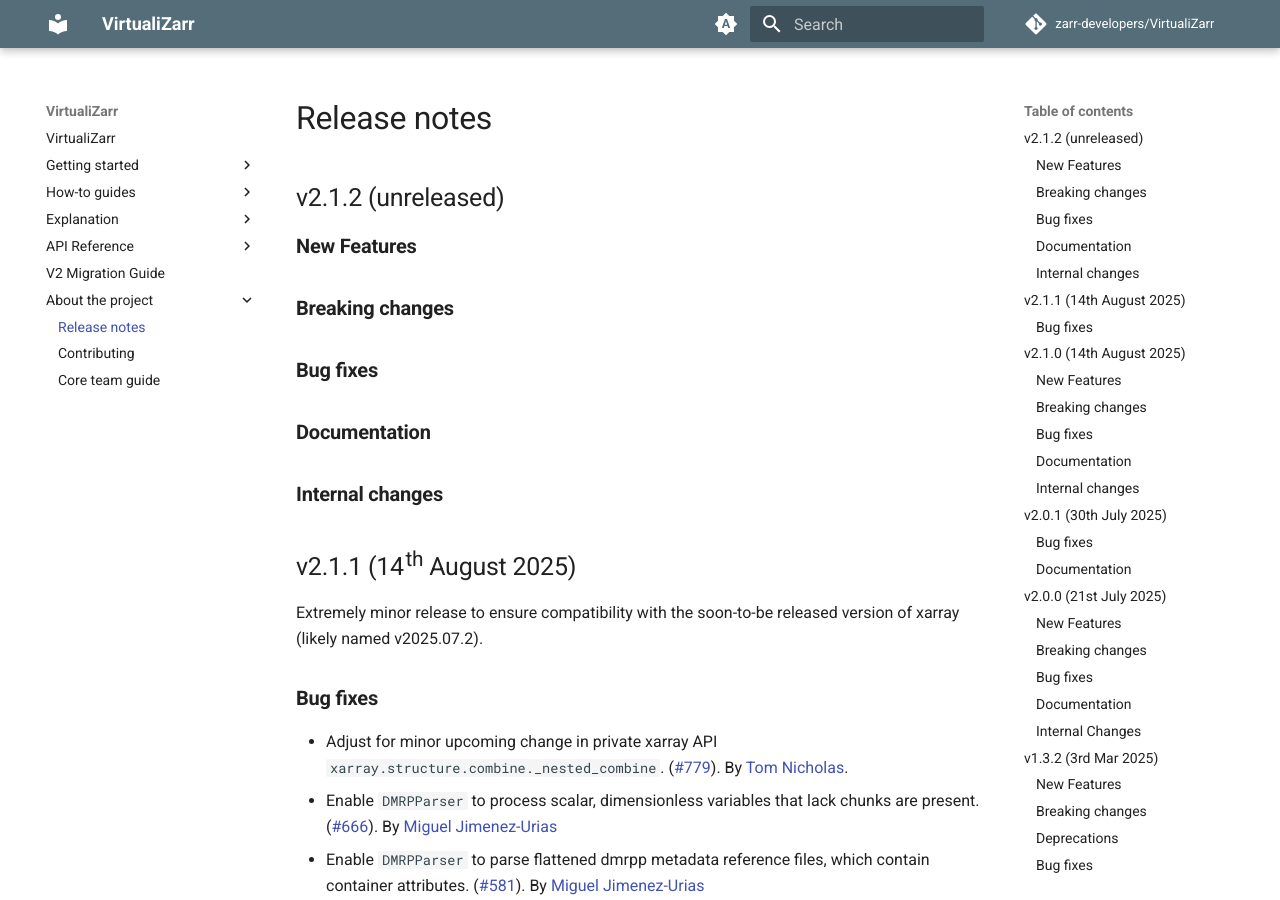
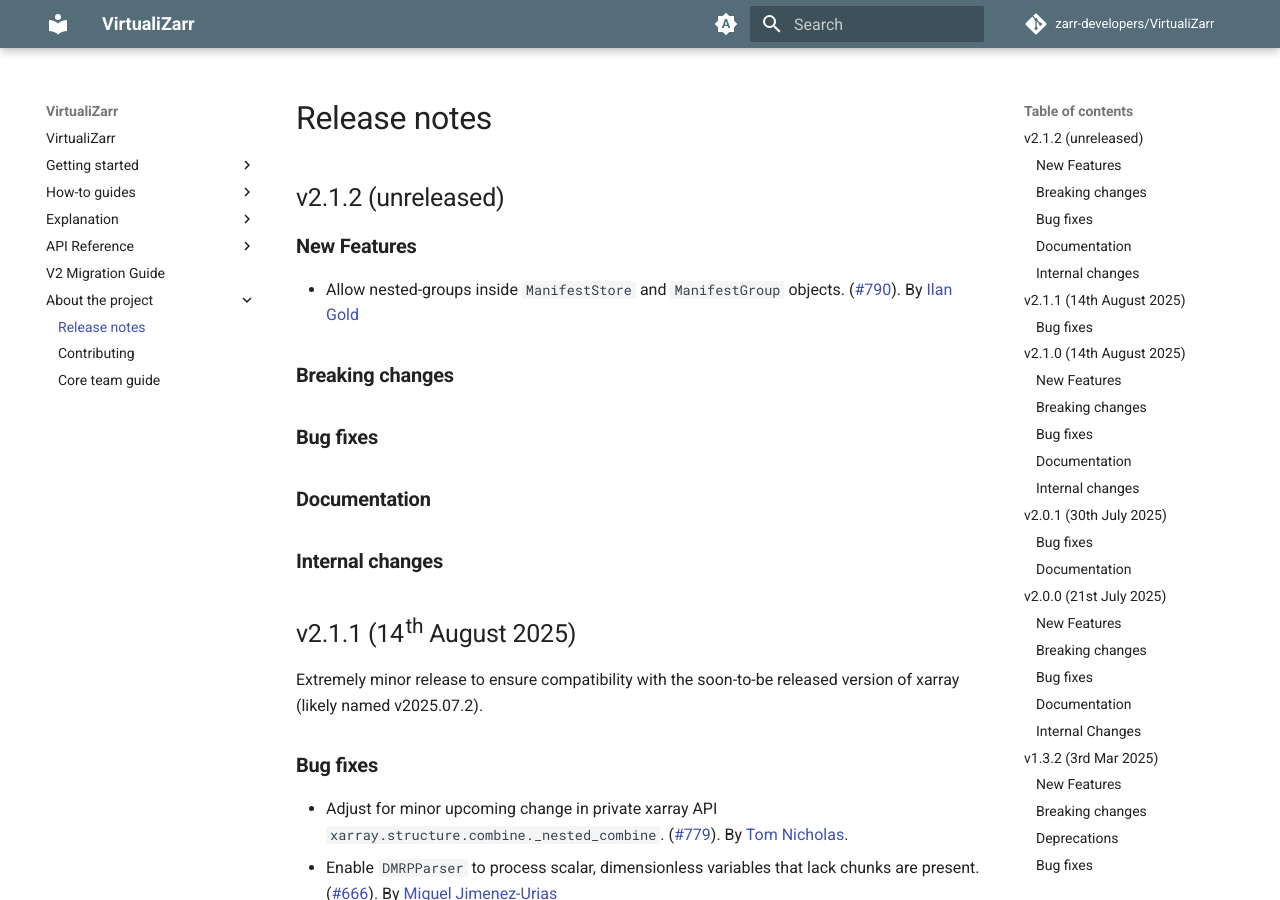
Before and after one commit to zarr-developers/VirtualiZarr, an MkDocs documentation site: the page built from docs/releases.md, in a window 1280 px wide and 900 px high. Built offline with MkDocs 1.6.1 and Material for MkDocs 9.7.7, drawn with Linux system fonts in a browser that asks for light colours; comment, search, counter and statistics services are not loaded; the version menu is left out.

Commit message:
chore: relnote

```diff
--- a/docs/releases.md
+++ b/docs/releases.md
@@ -3,6 +3,10 @@
 ## v2.1.2 (unreleased)
 
 ### New Features
+
+- Allow nested-groups inside `ManifestStore` and `ManifestGroup` objects.
+  ([#790](https://github.com/zarr-developers/VirtualiZarr/pull/790)).
+  By [Ilan Gold](https://github.com/ilan-gold)
 
 ### Breaking changes
 
```
